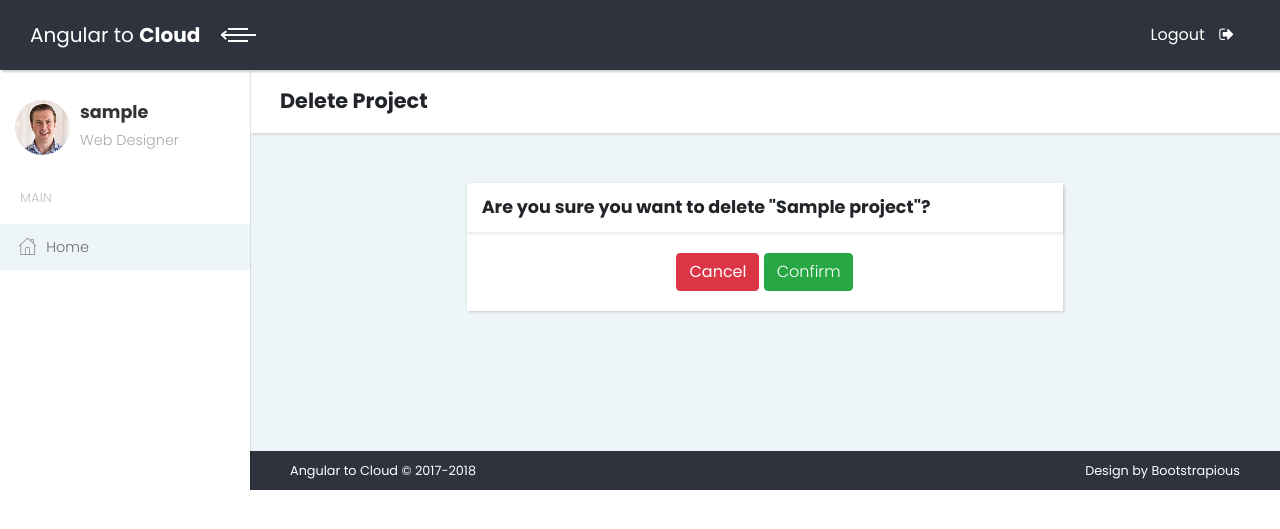
After one commit to brunoliveira8/angular2cloud, a Django app: a page that uses angular2cloud/templates/base.html in a window 1280 px wide. The commit adds this page. Shown: the top 529 px of the page. Run offline with Django 3.2, Linux system fonts and the light colour scheme; a user stored in the database is signed in; tables that the repository leaves empty hold one stand-in row (values such as "Sample post"); some libraries are stand-ins or nearby versions.

Commit message:
Finishes the delete project feature

```diff
--- a/angular2cloud/config/urls.py
+++ b/angular2cloud/config/urls.py
@@ -15,7 +15,7 @@ Including another URLconf
 """
 from django.conf.urls import url, include
 from django.contrib import admin
-from dashboard.views import index, ProjectList, ProjectCreate, ProjectUpdate
+from dashboard.views import index, ProjectList, ProjectCreate, ProjectDelete, ProjectUpdate
 
 urlpatterns = [
     url(r'^admin/', admin.site.urls),
@@ -23,5 +23,6 @@ urlpatterns = [
     url(r'^$', index, name='index'),
     url('project/list/', ProjectList.as_view(), name='project-list'),
     url('project/add/', ProjectCreate.as_view(), name='project-add'),
-    url('project/(?P<slug>[-\w]+)/', ProjectUpdate.as_view(), name='project-update'),
+    url('project/update/(?P<slug>[-\w]+)/', ProjectUpdate.as_view(), name='project-update'),
+    url('project/delete/(?P<slug>[-\w]+)/', ProjectDelete.as_view(), name='project-delete'),
 ]
--- a/angular2cloud/dashboard/views.py
+++ b/angular2cloud/dashboard/views.py
@@ -1,7 +1,8 @@
 from django.shortcuts import render, redirect
+from django.urls import reverse_lazy
 from django.contrib.auth.decorators import login_required
-from django.views.generic import ListView, UpdateView
-from django.views.generic.edit import CreateView
+from django.views.generic import ListView
+from django.views.generic.edit import CreateView, UpdateView, DeleteView
 from .models import Project
 
 # Create your views here.
@@ -11,15 +12,6 @@ def index(request):
 
 class ProjectList(ListView):
     context_object_name = 'projects'
-    def get_queryset(self):
-        return Project.objects.filter(user=self.request.user)
-
-class ProjectUpdate(UpdateView):
-    context_object_name = 'project'
-    slug_field = 'domain'
-    template_name_suffix = '_update_form'
-    fields = ['source']
-    model = Project
     def get_queryset(self):
         return Project.objects.filter(user=self.request.user)
 
@@ -35,3 +27,21 @@ class ProjectCreate(CreateView):
             return super().form_invalid(form)
         form.instance.user = self.request.user
         return super().form_valid(form)
+
+
+class ProjectUpdate(UpdateView):
+    context_object_name = 'project'
+    slug_field = 'domain'
+    template_name_suffix = '_update_form'
+    fields = ['source']
+    model = Project
+    def get_queryset(self):
+        return Project.objects.filter(user=self.request.user)
+
+
+
+class ProjectDelete(DeleteView):
+    model = Project
+    context_object_name = 'project'
+    slug_field = 'domain'
+    success_url = reverse_lazy('project-list')
--- a/angular2cloud/templates/base.html
+++ b/angular2cloud/templates/base.html
@@ -53,7 +53,7 @@
     <script src="{% static 'vendor/bootstrap/js/bootstrap.min.js' %}"></script>
     <script src="{% static 'vendor/jquery.cookie/jquery.cookie.js' %}"> </script>
     <script src="{% static 'vendor/jquery-validation/jquery.validate.min.js' %}"></script>
-    <script src="https://cdnjs.cloudflare.com/ajax/libs/Chart.js/2.5.0/Chart.min.js' %}"></script>
+    <script src="https://cdnjs.cloudflare.com/ajax/libs/Chart.js/2.5.0/Chart.min.js"></script>
     <script src="{% static 'js/charts-home.js' %}"></script>
     <script src="{% static 'js/front.js' %}"></script>
   </body>
--- /dev/null
+++ b/angular2cloud/templates/dashboard/project_confirm_delete.html
@@ -0,0 +1,29 @@
+{% extends 'base.html' %} {% block page_header %}Delete Project {% endblock %} {% block content %}
+<section class="projects">
+    <div class="container-fluid">
+        <section class="updates no-padding-top">
+            <div class="container-fluid">
+                <div class="row">
+                    <!-- Recent Updates-->
+                    <div class="col-lg-8 offset-lg-2">
+                        <div class="overdue card">
+                            <div class="card-header">
+                                <h3 class="h4">Are you sure you want to delete "{{ project.name }}"?</h3>
+                            </div>
+                            <div class="card-body">
+                                <div class="text-center">
+                                    <form action="" method="post">
+                                        {% csrf_token %}
+                                        <a href="{% url 'project-update' slug=project.domain %}" class="btn btn-danger">Cancel</a>
+                                        <input type="submit" class="btn btn-success" value="Confirm" />
+                                    </form>
+                                </div>
+                            </div>
+                        </div>
+                    </div>
+                </div>
+            </div>
+        </section>
+    </div>
+</section>
+{% endblock %}
--- a/angular2cloud/templates/dashboard/project_update_form.html
+++ b/angular2cloud/templates/dashboard/project_update_form.html
@@ -1,6 +1,6 @@
 {% extends 'base.html' %}
 {% load widget_tweaks %}
-{% block page_header %} Project {{ project.name }} <a href="{% url 'project-add' %}" class="btn btn-danger pull-right"> Delete Project</a>{% endblock %}
+{% block page_header %} Project {{ project.name }} <a href="{% url 'project-delete' slug=project.domain%}" class="btn btn-danger pull-right"> Delete Project</a>{% endblock %}
 {% block content %}
 <section class="client">
         <div class="container-fluid">
```
